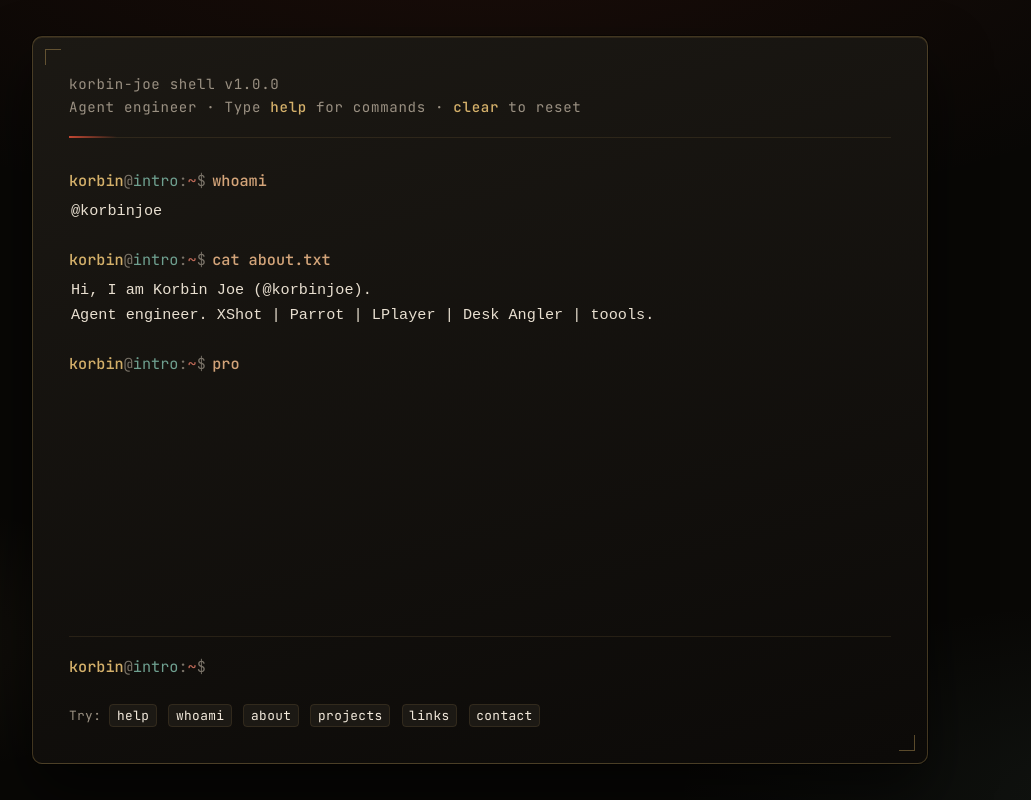
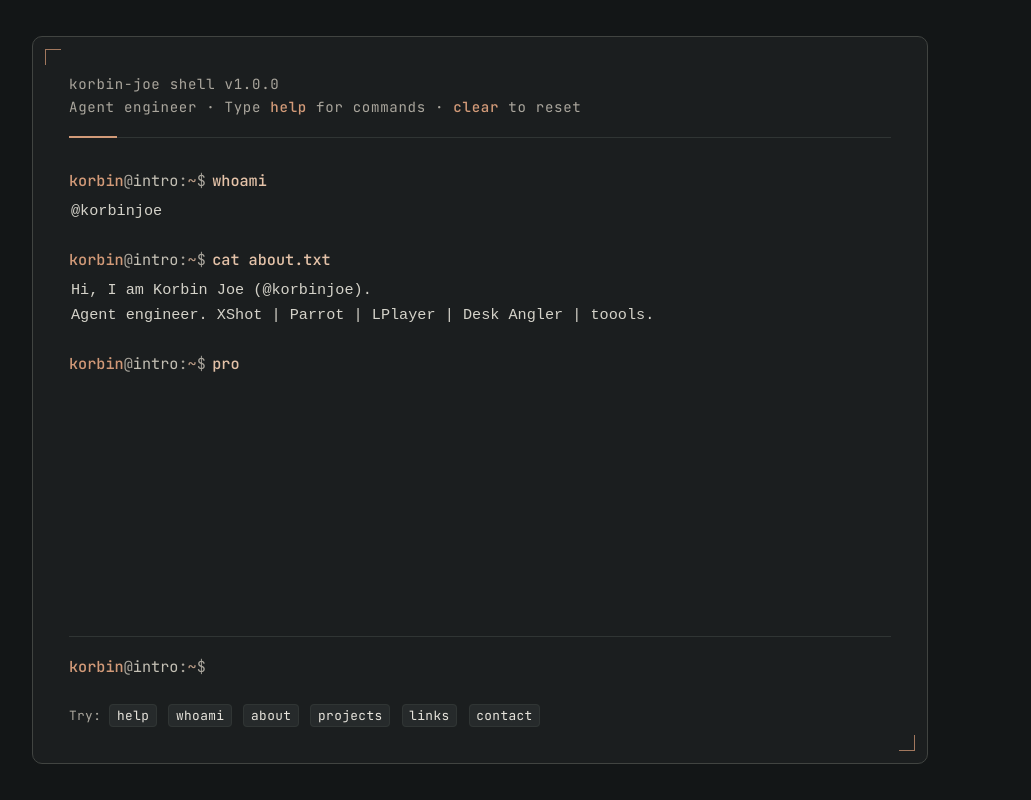
Before and after one commit to korbinjoe/intro, a plain HTML site: page index.html in a window 1280 px wide. Shown: the whole page, without its empty margins (160-1191 px from the left). Drawn offline with Linux system fonts and the light colour scheme.

Commit message:
Theme: burnished copper on graphite
Keep the terminal/dark base with a single warm copper accent on opaque graphite surfaces; drop gradient/glow AI-feel cues.

```diff
--- a/index.html
+++ b/index.html
@@ -4,6 +4,7 @@
 <head>
   <meta charset="UTF-8">
   <meta name="viewport" content="width=device-width, initial-scale=1.0">
+  <meta name="theme-color" content="#131617">
   <title>Korbin Joe</title>
   <link rel="icon" href="/favicon.svg" type="image/svg+xml">
   <link rel="alternate icon" href="/favicon.svg">
@@ -13,25 +14,30 @@
   <link href="https://fonts.googleapis.com/css2?family=JetBrains+Mono:wght@400;500&display=swap" rel="stylesheet">
   <style>
   :root {
-    /* 中国传统色：玄墨 · 宣纸 · 朱砂 · 石青 · 石绿 · 赤金 · 赭石 */
-    --bg: #080705;
-    --surface: #12100d;
-    --surface-elevated: #1c1914;
-    --border: rgba(201, 164, 92, 0.28);
-    --border-faint: rgba(201, 164, 92, 0.12);
-    --text: #f3eadc;
-    --muted: #9a9082;
-    --prompt-user: #d4b06a;
-    --prompt-host: #6fa090;
-    --prompt-path: #c06a58;
-    --prompt-symbol: #7a7368;
-    --cmd: #d4a57a;
-    --output: #e8dfd0;
-    --accent: #c44732;
-    --link: #6d90a3;
-    --link-hover: #95b8c9;
-    --error: #9a4337;
-    --gold: #d4b06a;
+    /* Burnished copper on graphite: one warm accent, dry opaque surfaces. */
+    color-scheme: dark;
+    --bg: #131617;
+    --surface: #1b1e1f;
+    --surface-elevated: #262a2b;
+    --surface-hover: #342c27;
+    --border: #414441;
+    --border-faint: #303534;
+    --border-active: #a2785e;
+    --text: #e7e4dc;
+    --muted: #aaa69d;
+    --prompt-user: var(--accent);
+    --prompt-host: #c4c0b5;
+    --prompt-path: #bc9d87;
+    --prompt-symbol: var(--muted);
+    --cmd: #e5c3a9;
+    --output: #d4d2c9;
+    --accent: #d29a78;
+    --link: var(--accent);
+    --link-hover: #edbd9e;
+    --error: #e0a18f;
+    --selection: #654934;
+    --selection-text: #fff0df;
+    --scrollbar: #857568;
     --mono: "JetBrains Mono", "SF Mono", ui-monospace, monospace;
     --radius: 10px;
   }
@@ -46,15 +52,26 @@
     font-size: 16px;
     -webkit-font-smoothing: antialiased;
     text-rendering: optimizeLegibility;
+    scrollbar-color: var(--scrollbar) var(--bg);
+    scrollbar-width: thin;
+  }
+
+  ::selection {
+    background: var(--selection);
+    color: var(--selection-text);
+  }
+
+  ::-webkit-scrollbar { width: 10px; height: 10px; }
+  ::-webkit-scrollbar-track { background: var(--bg); }
+  ::-webkit-scrollbar-thumb {
+    background: var(--scrollbar);
+    border: 2px solid var(--bg);
+    border-radius: 5px;
   }
 
   body {
     min-height: 100dvh;
-    background:
-      radial-gradient(ellipse 120% 70% at 50% -10%, rgba(196, 71, 50, 0.10), transparent 55%),
-      radial-gradient(ellipse 70% 50% at 100% 100%, rgba(111, 160, 144, 0.08), transparent 50%),
-      radial-gradient(ellipse 60% 40% at 0% 80%, rgba(212, 176, 106, 0.06), transparent 45%),
-      var(--bg);
+    background: var(--bg);
     color: var(--text);
     font-family: var(--mono);
     line-height: 1.65;
@@ -69,23 +86,14 @@
     max-width: min(56rem, 100%);
     margin: 0 auto;
     padding: clamp(1.35rem, 4vw, 2.25rem);
-    background: linear-gradient(165deg, rgba(28, 25, 20, 0.98) 0%, rgba(12, 10, 8, 0.99) 100%);
+    background: var(--surface);
     border: 1px solid var(--border);
     border-radius: var(--radius);
-    box-shadow:
-      0 0 0 1px rgba(0, 0, 0, 0.5),
-      inset 0 1px 0 var(--border-faint),
-      0 30px 60px rgba(0, 0, 0, 0.55);
-    transition: border-color 0.25s ease, box-shadow 0.25s ease;
+    transition: border-color 0.25s ease;
   }
 
   .shell:focus-within {
-    border-color: rgba(201, 164, 92, 0.42);
-    box-shadow:
-      0 0 0 1px rgba(0, 0, 0, 0.5),
-      inset 0 1px 0 var(--border-faint),
-      0 30px 60px rgba(0, 0, 0, 0.55),
-      0 0 0 3px rgba(196, 71, 50, 0.12);
+    border-color: var(--border-active);
   }
 
   .shell::before,
@@ -94,7 +102,7 @@
     position: absolute;
     width: 16px;
     height: 16px;
-    border-color: rgba(201, 164, 92, 0.42);
+    border-color: var(--border-active);
     border-style: solid;
     pointer-events: none;
   }
@@ -129,11 +137,11 @@
     left: 0;
     width: 3rem;
     height: 2px;
-    background: linear-gradient(90deg, var(--accent), transparent);
+    background: var(--accent);
   }
 
   .banner em {
-    color: var(--gold);
+    color: var(--accent);
     font-style: normal;
     font-weight: 500;
   }
@@ -181,7 +189,7 @@
   .output a {
     color: var(--link);
     text-decoration: none;
-    border-bottom: 1px dashed rgba(109, 144, 163, 0.55);
+    border-bottom: 1px dashed var(--border-active);
     transition: color 0.2s ease, border-color 0.2s ease, background-color 0.2s ease;
     border-radius: 2px;
   }
@@ -189,7 +197,8 @@
   .output a:hover {
     color: var(--link-hover);
     border-bottom-color: var(--link-hover);
-    background: rgba(109, 144, 163, 0.12);
+    border-bottom-style: solid;
+    background: var(--surface-hover);
   }
 
   .output a:focus-visible {
@@ -221,9 +230,10 @@
     margin-left: 0.4rem;
   }
 
-  .input-row input::selection {
-    background: rgba(196, 71, 50, 0.35);
-    color: var(--text);
+  .input-row input:focus-visible {
+    outline: 2px solid var(--accent);
+    outline-offset: 4px;
+    border-radius: 2px;
   }
 
   .cursor {
@@ -257,9 +267,9 @@
   }
 
   .hint kbd:hover {
-    border-color: rgba(201, 164, 92, 0.45);
-    background: #241f18;
-    color: var(--gold);
+    border-color: var(--border-active);
+    background: var(--surface-hover);
+    color: var(--accent);
   }
 
   @keyframes blink {
```
Also changed, not shown: favicon.svg.
